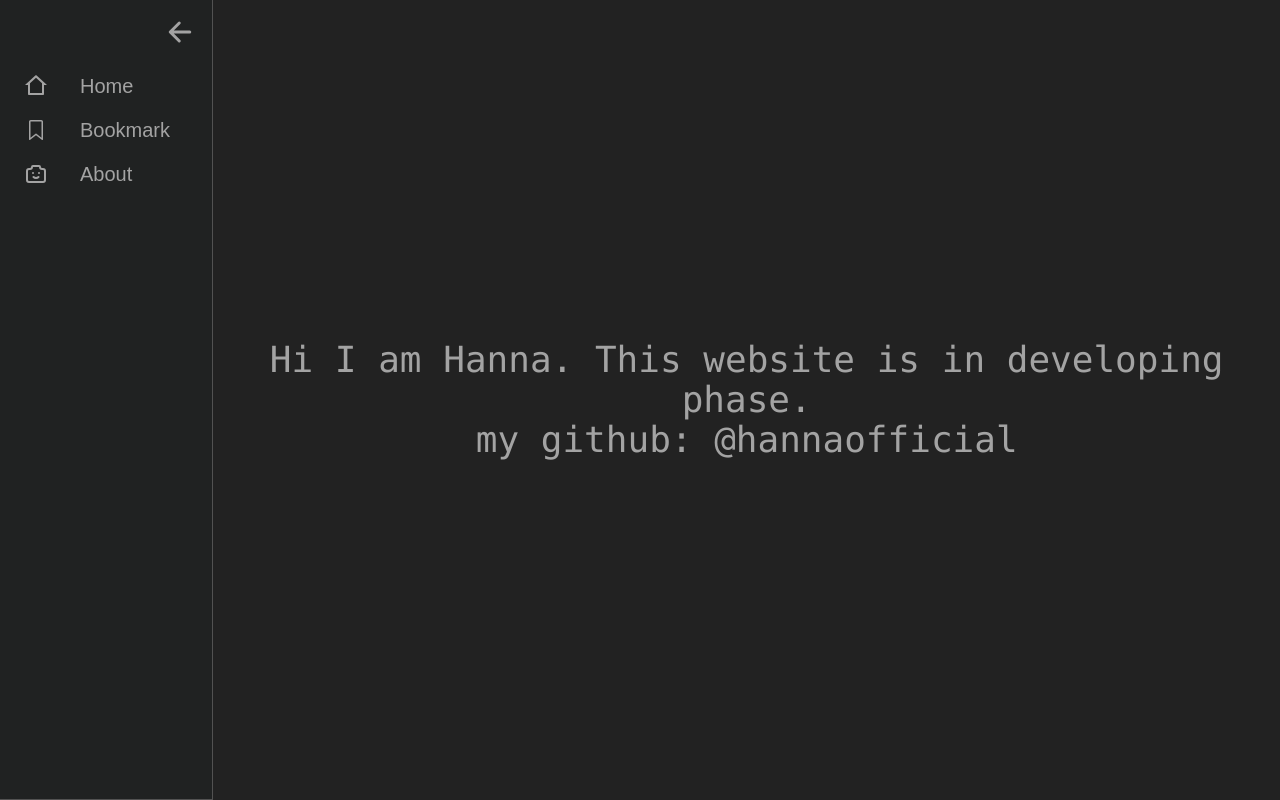
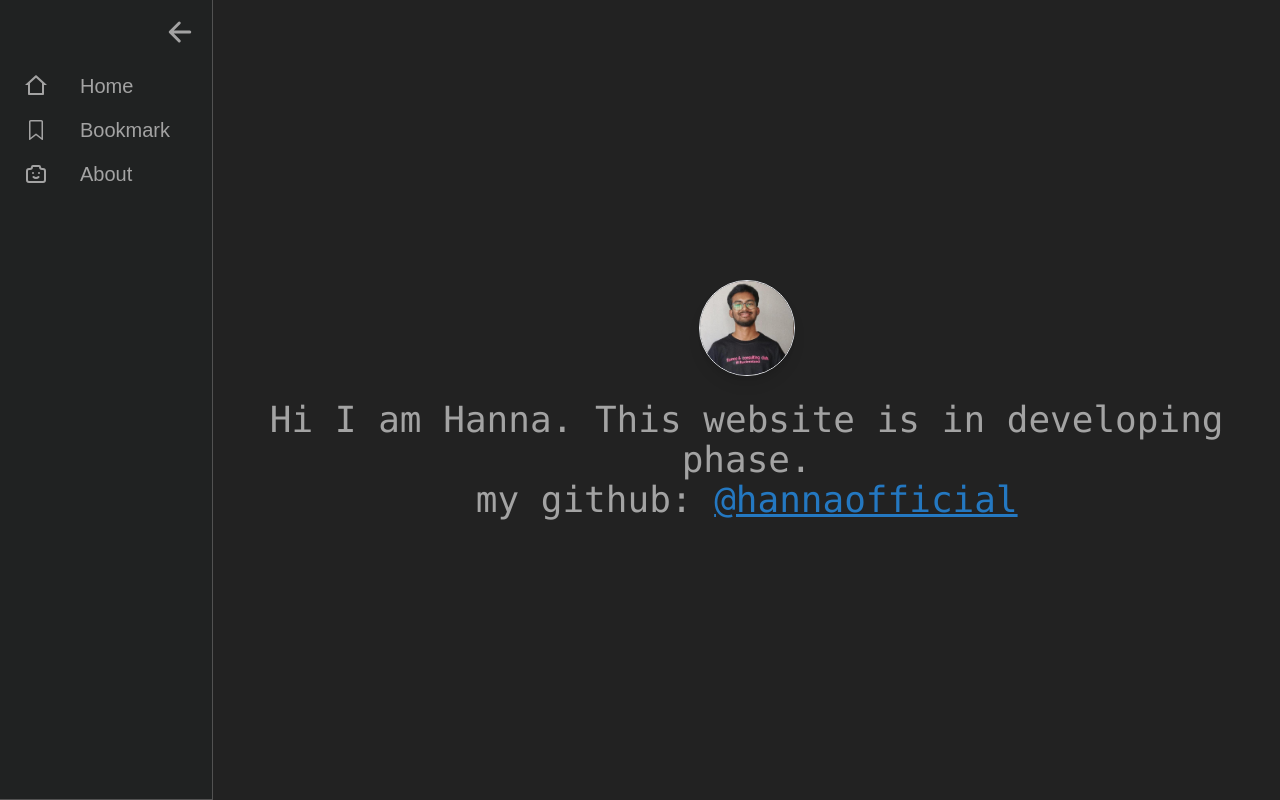
Before and after one commit to hannaofficial/research_paper_finder, a Next.js app: page /about in a window 1280 px wide. Built offline with nearby package versions, Linux system fonts and the light colour scheme.

Commit message:
about change

```diff
--- a/app/about/page.jsx
+++ b/app/about/page.jsx
@@ -1,9 +1,13 @@
+import Image from 'next/image'
+import Link from 'next/link'
 import React from 'react'
+import Logo from '@/public/assets/ownerPic.jpeg'
 
 const AboutPage = () => {
   return (
-    <div className='min-h-screen flex justify-center items-center'>
-      <p className='text-xl sm:text-4xl font-mono font-medium text-neutral-400 mx-4 text-center'>Hi I am Hanna. This website is in developing phase.<br/> my github: @hannaofficial</p>
+    <div className='min-h-screen flex flex-col gap-6 justify-center items-center'>
+      <Image src={Logo} alt='profile-pic' height={200} width={200} className='rounded-full w-24 h-24 border hover:border-green-600 hover:-translate-y-10 transition-all duration-500 ease-linear shadow-lg' priority/>
+      <p className='text-xl sm:text-4xl font-mono font-medium text-neutral-400 mx-4 text-center'>Hi I am Hanna. This website is in developing phase.<br/> my github: <Link href='https://github.com/hannaofficial' target='_blank' className='text-[#2478c1] underline hover:text-green-800'>@hannaofficial</Link> </p>
 
     </div>
   )
```
Also changed, not shown: public/assets/ownerPic.jpeg (added).
